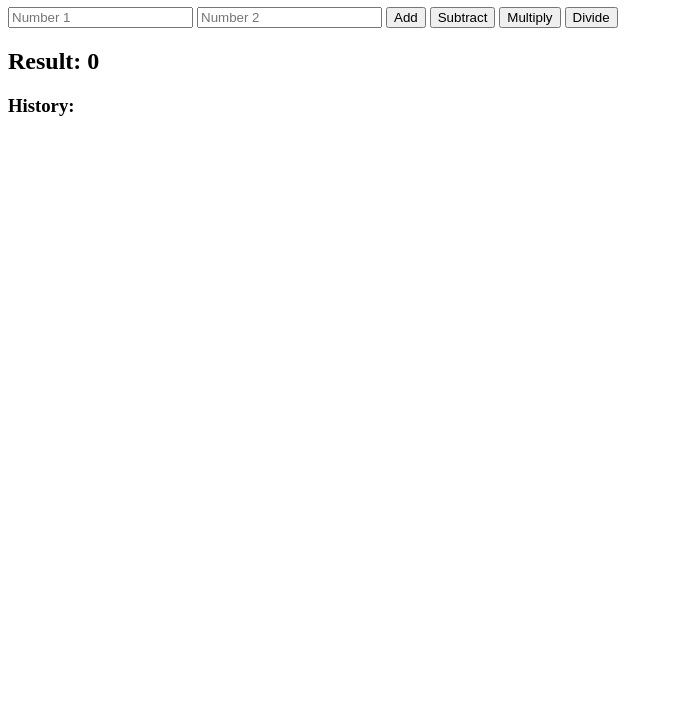
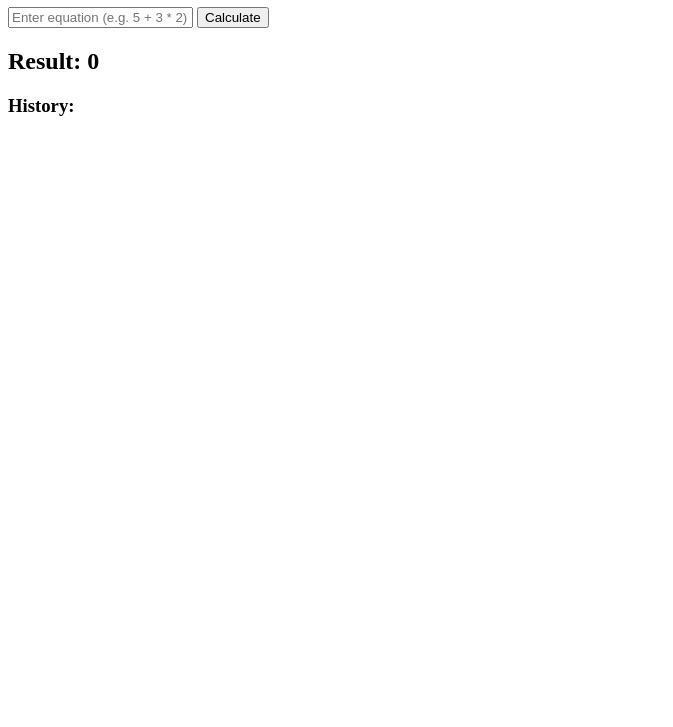
Before and after one commit to nevinBoyd/summative-CALC-html, a plain HTML site: page index.html in a window 1280 px wide. Shown: the part 73-800 px from the top of the page, without its empty margins (0-673 px from the left). Drawn offline with Linux system fonts and the light colour scheme.

Commit message:
Again Push, racing time

```diff
--- a/index.html
+++ b/index.html
@@ -11,13 +11,8 @@
 <body>
     <h1>Calculator</h1>
 
-    <input type="number" id="num1" placeholder="Number 1">
-    <input type="number" id="num2" placeholder="Number 2">
-
-    <button onclick="calculate('+')">Add</button>
-    <button onclick="calculate('-')">Subtract</button>
-    <button onclick="calculate('*')">Multiply</button>
-    <button onclick="calculate('/')">Divide</button>
+    <input type="text" id="expression" placeholder="Enter equation (e.g. 5 + 3 * 2)">
+    <button onclick="evaluateExpression()">Calculate</button>
 
     <h2>Result: <span id="result">0</span></h2>
 
```
